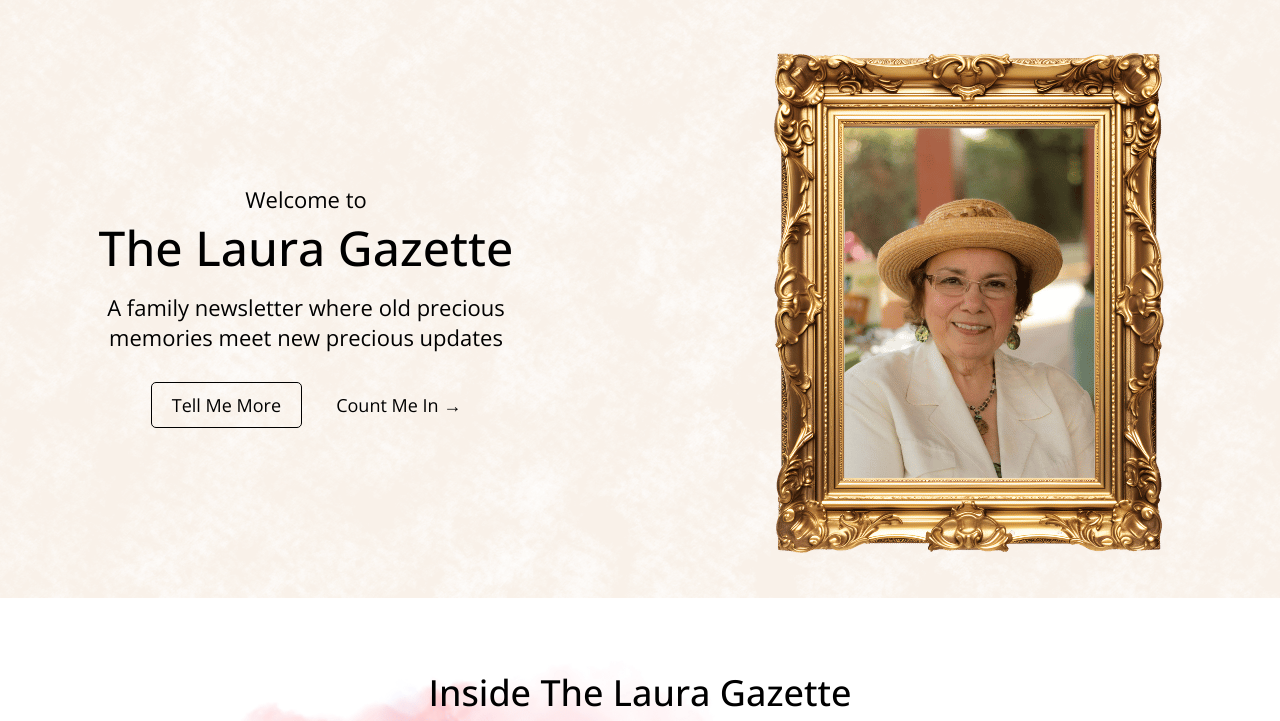
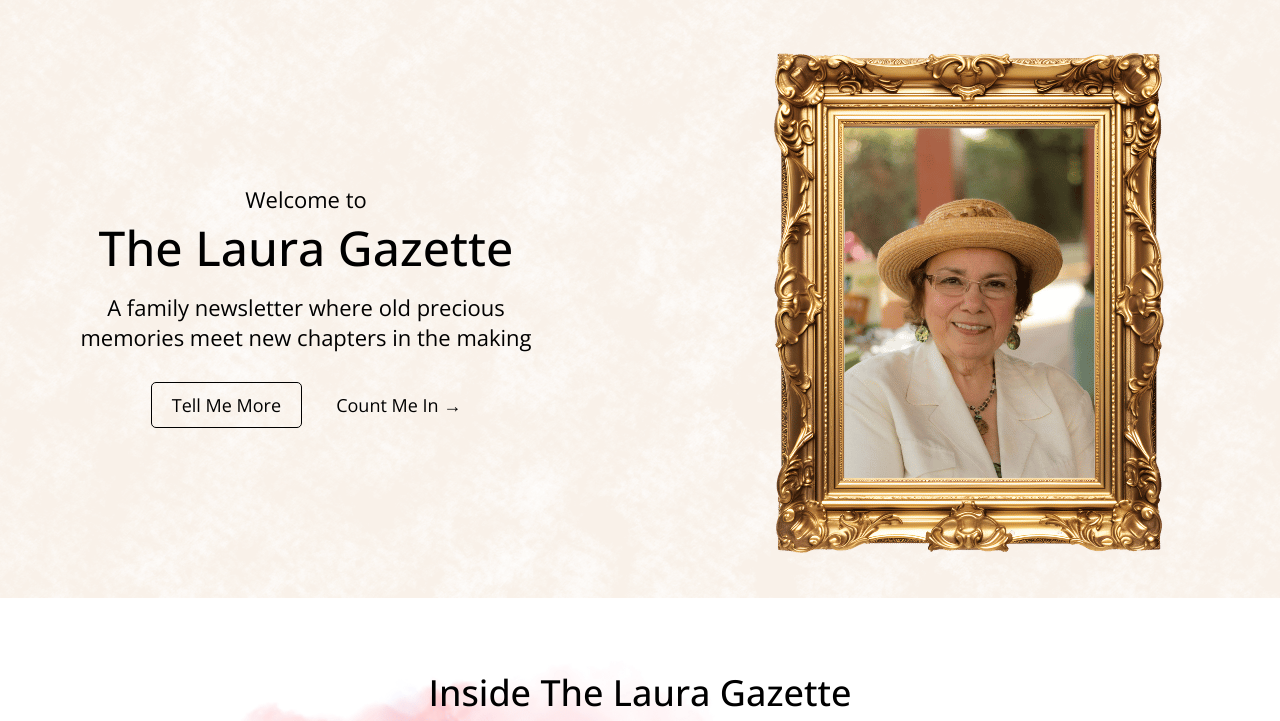
Before and after one commit to Cyse1/TheLauraGazette, a plain HTML site: page index.html in a window 1280 px wide. Shown: the part 97-818 px from the top of the page. Drawn offline with nearby package versions, Linux system fonts and the light colour scheme.

Commit message:
changed the hero subheading

```diff
--- a/index.html
+++ b/index.html
@@ -37,7 +37,7 @@
         <div class="left-content">
           <p class="welcome">Welcome to</p>
           <h1>The Laura Gazette</h1>
-          <p>A family newsletter where old precious memories meet new precious updates</p>
+          <p>A family newsletter where old precious memories meet new chapters in the making</p>
           <div class="btn-group">
             <a class="btn1" href="#about">Tell Me More</a>
             <a class="btn2" href="#signup">Count Me In &rarr;</a>
```
